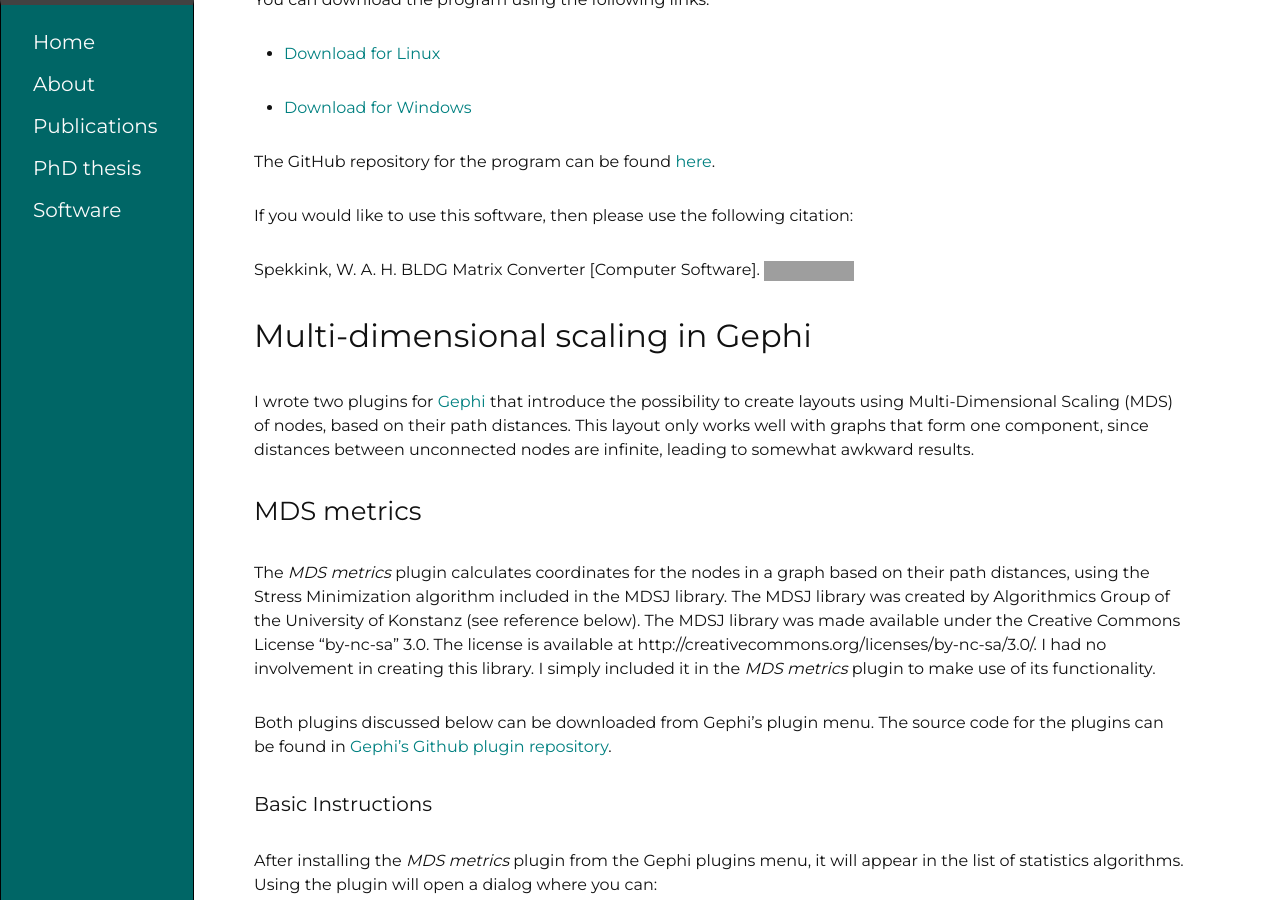
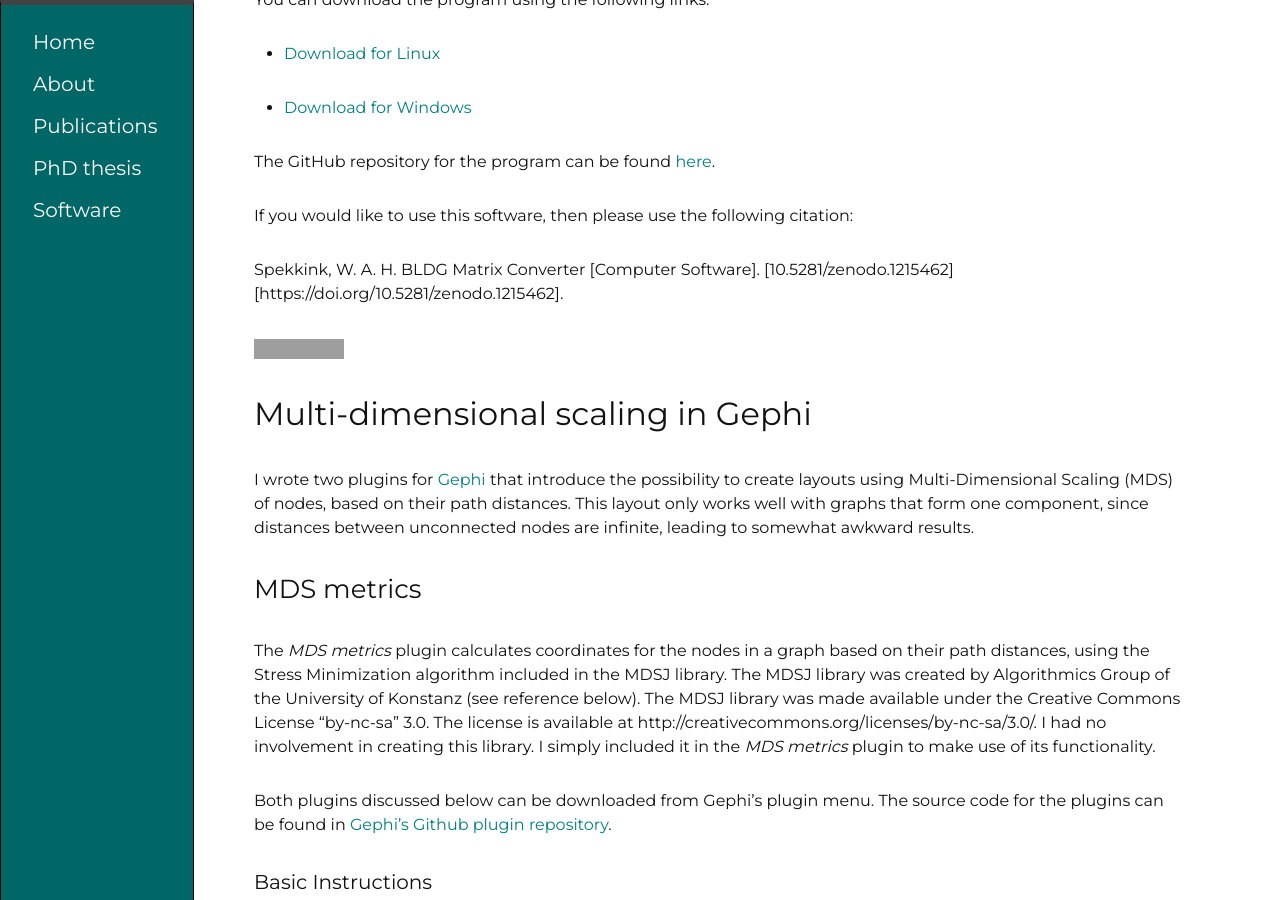
Before and after one commit to WouterSpekkink/WouterSpekkink.github.io_old, a Jekyll site: the page built from software.md, in a window 1280 px wide and 900 px high, scrolled down 3311 px. Built offline with Jekyll 4.4.1, drawn with Linux system fonts in a browser that asks for light colours; grey boxes are pictures that could not be loaded.

Commit message:
Small update to software.md

```diff
--- a/software.md
+++ b/software.md
@@ -72,7 +72,9 @@ The GitHub repository for the program can be found [here][5].
 
 If you would like to use this software, then please use the following citation:
 
-Spekkink, W. A. H. BLDG Matrix Converter [Computer Software]. [![DOI](https://zenodo.org/badge/84478618.svg)](https://zenodo.org/badge/latestdoi/84478618)
+Spekkink, W. A. H. BLDG Matrix Converter [Computer Software]. [10.5281/zenodo.1215462][https://doi.org/10.5281/zenodo.1215462].
+
+[![DOI](https://zenodo.org/badge/84478618.svg)](https://zenodo.org/badge/latestdoi/84478618)
 
 
 ## Multi-dimensional scaling in Gephi
```
